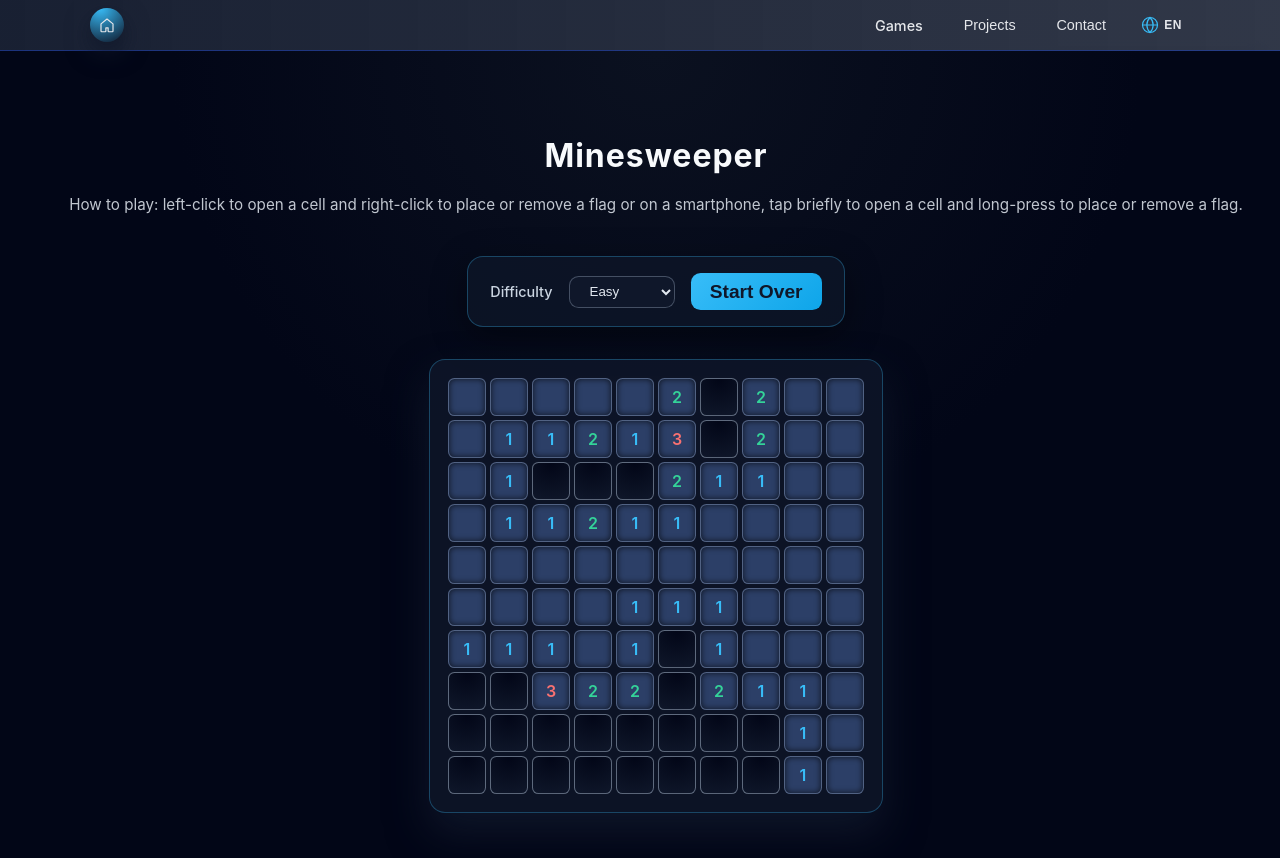
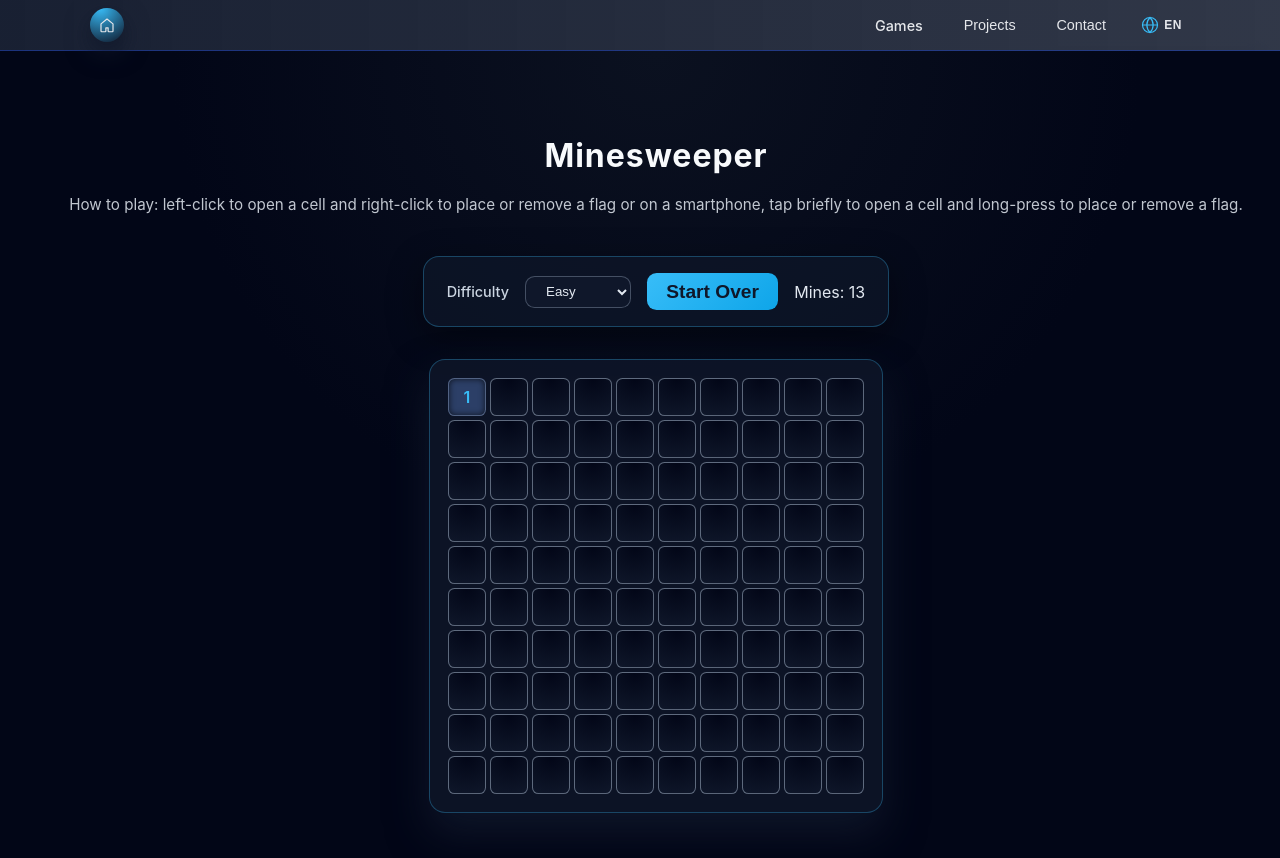
Before and after one commit to yehuda121/gamehub, a React (Create React App) app: page /Minesweeper in a window 1280 px wide. Both pictures are taken after a click on the element 467 px from the left and 396 px from the top of the page. Shown: the top 858 px of the page. Built offline with nearby package versions, Linux system fonts and the light colour scheme.

Commit message:
Added cool notifications insted of alert and num of mins

```diff
--- a/src/i18n/en.json
+++ b/src/i18n/en.json
@@ -107,7 +107,8 @@
         "buttonStartOver": "Start Over",
         "winMessage": "Congratulations! You won the game!",
         "loseMessage": "Game Over! You clicked on a mine.",
-        "mineAlt": "mine"
+        "mineAlt": "mine",
+        "minesRemainingLabel": "Mines"
     },
 
     "wizardArena": {
--- a/src/i18n/he.json
+++ b/src/i18n/he.json
@@ -114,7 +114,8 @@
         "buttonStartOver": "התחל משחק חדש",
         "winMessage": "כל הכבוד! ניצחת במשחק!",
         "loseMessage": "המשחק הסתיים! לחצת על מוקש.",
-        "mineAlt": "מוקש"
+        "mineAlt": "מוקש",
+        "minesRemainingLabel": "מוקשים"
     },
 
     "wizardArena": {
--- a/src/portfolio/games/Minesweeper/Minesweeper.js
+++ b/src/portfolio/games/Minesweeper/Minesweeper.js
@@ -1,141 +1,37 @@
-// export default Minesweeper;
+// Minesweeper.jsx / Minesweeper.js
 import React, { useState, useEffect } from "react";
 import "./Minesweeper.css";
 import { useTranslation } from "react-i18next";
+import Notification from "../../components/Notifications/Notification";
+import { createBoard, floodReveal, checkWin } from "./minesweeperLogic";
 
 const Minesweeper = () => {
-    // State variables
+  // Game state
   const [boardSize, setBoardSize] = useState(10);
-    const [numMines, setNumMines] = useState(10);
+  const [numMines, setNumMines] = useState(13);
   const [board, setBoard] = useState([]);
   const [gameOver, setGameOver] = useState(false);
   const [gameWon, setGameWon] = useState(false);
   const [difficulty, setDifficulty] = useState("easy");
+
   const { t } = useTranslation();
-    // Images
-    const backgroundImage = process.env.PUBLIC_URL + "/background-games.avif";
-    const flagImage = process.env.PUBLIC_URL + "/israel-flag-png.png";
-    const mineImage = process.env.PUBLIC_URL + "/mine.png";
 
-    // Directions for neighbor traversal (8 neighbors)
-    const directions = [
-        [-1, -1],
-        [-1, 0],
-        [-1, 1],
-        [0, -1],
-        [0, 1],
-        [1, -1],
-        [1, 0],
-        [1, 1],
-    ];
-
-    // Initialize board when component mounts or when size/mines change
+  // Initialize board when size or mine count changes
   useEffect(() => {
     initializeBoard();
     // eslint-disable-next-line react-hooks/exhaustive-deps
   }, [boardSize, numMines]);
 
-  // Function to create a fresh board with mines and adjacent counts
+  // Create a fresh board and reset game state
   const initializeBoard = () => {
-    const size = boardSize;
-    const mines = Math.min(numMines, size * size - 1); // safety guard
-
-    // Create empty board
-    const newBoard = Array.from({ length: size }, () =>
-      Array.from({ length: size }, () => ({
-        isMine: false,
-        isOpen: false,
-        isFlagged: false,
-        adjacentMines: 0,
-      }))
-    );
-
-    // Place mines randomly
-    let minesPlaced = 0;
-    while (minesPlaced < mines) {
-      const x = Math.floor(Math.random() * size);
-      const y = Math.floor(Math.random() * size);
-      if (!newBoard[x][y].isMine) {
-        newBoard[x][y].isMine = true;
-        minesPlaced++;
-      }
-    }
-
-    // Compute adjacent mine counts
-    for (let x = 0; x < size; x++) {
-      for (let y = 0; y < size; y++) {
-        if (newBoard[x][y].isMine) continue;
-
-        let count = 0;
-        for (const [dx, dy] of directions) {
-          const nx = x + dx;
-          const ny = y + dy;
-          if (
-            nx >= 0 &&
-            nx < size &&
-            ny >= 0 &&
-            ny < size &&
-            newBoard[nx][ny].isMine
-          ) {
-            count++;
-          }
-        }
-
-        newBoard[x][y].adjacentMines = count;
-      }
-    }
-
+    const safeMines = Math.min(numMines, boardSize * boardSize - 1);
+    const newBoard = createBoard(boardSize, safeMines);
     setBoard(newBoard);
     setGameOver(false);
     setGameWon(false);
   };
 
-  // Function to check win condition:
-  // Player wins if every non-mine cell is open.
-  const checkWin = (currentBoard) => {
-    for (let row of currentBoard) {
-      for (let cell of row) {
-        if (!cell.isMine && !cell.isOpen) {
-          return false;
-        }
-      }
-    }
-    setGameWon(true);
-    alert("Congratulations! You won the game!");
-    return true;
-  };
-
-  // Function to reveal a cell and expand if there are 0 adjacent mines
-  const floodReveal = (startX, startY, currentBoard) => {
-    const size = currentBoard.length;
-    const stack = [[startX, startY]];
-
-    while (stack.length > 0) {
-      const [x, y] = stack.pop();
-
-      if (
-        x < 0 ||
-        x >= size ||
-        y < 0 ||
-        y >= size ||
-        currentBoard[x][y].isOpen ||
-        currentBoard[x][y].isFlagged
-      ) {
-        continue;
-      }
-
-      currentBoard[x][y].isOpen = true;
-
-      // If no adjacent mines, continue to neighbors
-      if (currentBoard[x][y].adjacentMines === 0 && !currentBoard[x][y].isMine) {
-        for (const [dx, dy] of directions) {
-          stack.push([x + dx, y + dy]);
-        }
-      }
-    }
-  };
-
-  // Function to handle left-click on a cell
+  // Handle left-click: open a cell
   const handleClick = (x, y) => {
     if (gameOver || gameWon || !board.length) return;
 
@@ -154,7 +50,6 @@ const Minesweeper = () => {
     if (cell.isMine) {
       setGameOver(true);
 
-      // Reveal all mines
       for (let i = 0; i < size; i++) {
         for (let j = 0; j < size; j++) {
           if (currentBoard[i][j].isMine) {
@@ -164,17 +59,20 @@ const Minesweeper = () => {
       }
 
       setBoard(currentBoard);
-      alert("Game Over! You clicked on a mine.");
       return;
     }
 
-    // If not a mine -> reveal this cell and flood if needed
-    floodReveal(x, y, currentBoard);
+    // Reveal safe area
+    floodReveal(currentBoard, x, y);
     setBoard(currentBoard);
-    checkWin(currentBoard);
+
+    // Check win condition
+    if (checkWin(currentBoard)) {
+      setGameWon(true);
+    }
   };
 
-  // Function to handle right-click (flagging)
+  // Handle right-click: toggle flag
   const handleRightClick = (event, x, y) => {
     event.preventDefault();
     if (gameOver || gameWon || !board.length) return;
@@ -192,10 +90,9 @@ const Minesweeper = () => {
 
     cell.isFlagged = !cell.isFlagged;
     setBoard(currentBoard);
-    // We do not require flags for win condition, so we don't call checkWin here.
   };
 
-  // Function to handle difficulty level change
+  // Handle difficulty selection changes
   const handleDifficultyChange = (event) => {
     const selectedDifficulty = event.target.value;
     setDifficulty(selectedDifficulty);
@@ -217,6 +114,17 @@ const Minesweeper = () => {
         break;
     }
   };
+
+  // Count flags and remaining mines (can be negative by request)
+  const flagsPlaced = board.length ? board.reduce(
+    (acc, row) => acc + row.filter((cell) => cell.isFlagged).length, 0) : 0;
+  const minesRemaining = numMines - flagsPlaced;
+
+  // Notification content
+  const notificationType = gameWon ? "success" : gameOver ? "error" : null;
+  const notificationMessage = gameWon
+    ? t("minesweeper.winMessage") : gameOver
+    ? t("minesweeper.loseMessage") : "";
 
   return (
     <div className="ms-page">
@@ -244,7 +152,15 @@ const Minesweeper = () => {
         <button className="ms-btn" onClick={initializeBoard}>
           {t("minesweeper.buttonStartOver")}
         </button>
+
+        <div className="ms-mines-remaining">
+          {t("minesweeper.minesRemainingLabel")}: {minesRemaining}
         </div>
+      </div>
+
+      {notificationType && (
+        <Notification type={notificationType} message={notificationMessage} />
+      )}
 
       <div className="ms-board">
         {board.map((row, x) => (
@@ -266,7 +182,11 @@ const Minesweeper = () => {
                 ) : null}
 
                 {cell.isOpen && cell.isMine && (
-                  <img src="/mine.png" alt="mine" className="ms-mine-img" />
+                  <img
+                    src="/mine.png"
+                    alt={t("minesweeper.mineAlt")}
+                    className="ms-mine-img"
+                  />
                 )}
               </div>
             ))}
--- a/src/portfolio/games/Snake/Snake.js
+++ b/src/portfolio/games/Snake/Snake.js
@@ -1,135 +1,120 @@
-import React, { useState, useEffect, useRef } from 'react';
-import './Snake.css';
-import { useTranslation } from 'react-i18next';
-
-const ROWS = 20;
-const COLS = 20;
-const CELL_SIZE = 20;
-const INITIAL_SPEED = 200;
-const SPEED_INCREMENT = 10;
-const SPEED_THRESHOLD = 5;
-
-const Direction = {
-    UP: 'UP',
-    DOWN: 'DOWN',
-    LEFT: 'LEFT',
-    RIGHT: 'RIGHT',
-};
-
-const generateRandomFood = (snake) => {
-    let newFood;
-    do {
-        newFood = {
-            x: Math.floor(Math.random() * COLS),
-            y: Math.floor(Math.random() * ROWS),
-        };
-    } while (snake.some(segment => segment.x === newFood.x && segment.y === newFood.y));
-    return newFood;
-};
-
-const generateMatrix = (snake, food) => {
-    const matrix = Array.from({ length: ROWS }, () => Array(COLS).fill(0));
-    snake.forEach(segment => {
-        if (segment.y >= 0 && segment.y < ROWS && segment.x >= 0 && segment.x < COLS) {
-            matrix[segment.y][segment.x] = 1;
-        }
-    });
-    if (food.y >= 0 && food.y < ROWS && food.x >= 0 && food.x < COLS) {
-        matrix[food.y][food.x] = 2;
-    }
-    return matrix;
-};
+// Snake.jsx / Snake.js
+import React, { useState, useEffect, useRef } from "react";
+import "./Snake.css";
+import { useTranslation } from "react-i18next";
+import {
+  ROWS,
+  COLS,
+  INITIAL_SPEED,
+  SPEED_INCREMENT,
+  SPEED_THRESHOLD,
+  Direction,
+  INITIAL_SNAKE,
+} from "./snakeConstants";
+import { generateRandomFood, generateMatrix } from "./snakeUtils";
+import { getNewHeadPosition, checkCollision, checkEatingFood} from "./snakeLogic";
 
 const Snake = () => {
-    const [snake, setSnake] = useState([{ x: 10, y: 10 }, { x: 9, y: 10 }]);
-    const [food, setFood] = useState(generateRandomFood([{ x: 10, y: 10 }, { x: 9, y: 10 }]));
+  // Game state
+  const [snake, setSnake] = useState(INITIAL_SNAKE);
+  const [food, setFood] = useState(generateRandomFood(INITIAL_SNAKE));
   const [direction, setDirection] = useState(Direction.RIGHT);
   const [speed, setSpeed] = useState(INITIAL_SPEED);
   const [gameOver, setGameOver] = useState(false);
   const [foodsEaten, setFoodsEaten] = useState(0);
+  const [bestScore, setBestScore] = useState(0);
+  // Refs for loop and input
   const gameLoop = useRef(null);
   const directionQueue = useRef([]);
-    const [bestScore, setBestScore] = useState(0);
+  const touchStartX = useRef(null);
+  const touchStartY = useRef(null);
   const { t } = useTranslation();
 
-    // ----------------------------
+  // Backend calls: best score
+  // Fetch best score from backend
   const fetchBestScore = async () => {
     try {
-        const res = await fetch('/api/snake/best-score');
-        if (!res.ok) {
-            console.log("!res.ok");
-            return;
-        }
+      const res = await fetch("/api/snake/best-score");
+      if (!res.ok) return;
+
       const data = await res.json();
-        if (typeof data.bestScore === 'number') {
+      if (typeof data.bestScore === "number") {
         setBestScore(data.bestScore);
       }
     } catch (err) {
-        console.error('Failed to fetch best score', err);
+      console.error("Failed to fetch best score", err);
     }
   };
 
+  // Submit current score on game over
   const submitScore = async (score) => {
     try {
-            const res = await fetch('/api/snake/submit-score', {
-                method: 'POST',
-                headers: { 'Content-Type': 'application/json' },
+      const res = await fetch("/api/snake/submit-score", {
+        method: "POST",
+        headers: { "Content-Type": "application/json" },
         body: JSON.stringify({ score }),
       });
+
       if (!res.ok) return;
+
       const data = await res.json();
-            if (typeof data.bestScore === 'number') {
+      if (typeof data.bestScore === "number") {
         setBestScore(data.bestScore);
       }
     } catch (err) {
-            console.error('Failed to submit score', err);
+      console.error("Failed to submit score", err);
     }
   };
 
+  // Initial best score load
   useEffect(() => {
     fetchBestScore();
   }, []);
 
+  // Submit score when game ends
   useEffect(() => {
     if (gameOver) {
       submitScore(foodsEaten);
     }
   }, [gameOver, foodsEaten]);
 
-
-
+  // Keyboard input (arrows)
   useEffect(() => {
     const handleKeyDown = (e) => {
       let newDirection = direction;
+
       e.preventDefault();
+
       switch (e.key) {
-                case 'ArrowUp':
+        case "ArrowUp":
           if (direction !== Direction.DOWN) newDirection = Direction.UP;
           break;
-                case 'ArrowDown':
+        case "ArrowDown":
           if (direction !== Direction.UP) newDirection = Direction.DOWN;
           break;
-                case 'ArrowLeft':
+        case "ArrowLeft":
           if (direction !== Direction.RIGHT) newDirection = Direction.LEFT;
           break;
-                case 'ArrowRight':
+        case "ArrowRight":
           if (direction !== Direction.LEFT) newDirection = Direction.RIGHT;
           break;
         default:
           break;
       }
-            if (directionQueue.current[directionQueue.current.length - 1] !== newDirection) {
+
+      if (
+        directionQueue.current[directionQueue.current.length - 1] !==
+        newDirection
+      ) {
         directionQueue.current.push(newDirection);
       }
     };
 
-        window.addEventListener('keydown', handleKeyDown);
-
-        return () => {
-            window.removeEventListener('keydown', handleKeyDown);
-        };
+    window.addEventListener("keydown", handleKeyDown);
+    return () => window.removeEventListener("keydown", handleKeyDown);
   }, [direction]);
 
+  // Touch input (swipe)
   useEffect(() => {
     const handleTouchStart = (e) => {
       const touch = e.touches[0];
@@ -138,7 +123,7 @@ const Snake = () => {
     };
 
     const handleTouchMove = (e) => {
-            if (!touchStartX.current || !touchStartY.current) return;
+      if (touchStartX.current == null || touchStartY.current == null) return;
 
       const touch = e.touches[0];
       const diffX = touch.clientX - touchStartX.current;
@@ -147,12 +132,14 @@ const Snake = () => {
       let newDirection = direction;
 
       if (Math.abs(diffX) > Math.abs(diffY)) {
+        // Horizontal swipe
         if (diffX > 0 && direction !== Direction.LEFT) {
           newDirection = Direction.RIGHT;
         } else if (diffX < 0 && direction !== Direction.RIGHT) {
           newDirection = Direction.LEFT;
         }
       } else {
+        // Vertical swipe
         if (diffY > 0 && direction !== Direction.UP) {
           newDirection = Direction.DOWN;
         } else if (diffY < 0 && direction !== Direction.DOWN) {
@@ -160,109 +147,92 @@ const Snake = () => {
         }
       }
 
-            if (directionQueue.current[directionQueue.current.length - 1] !== newDirection) {
+      if (
+        directionQueue.current[directionQueue.current.length - 1] !==
+        newDirection
+      ) {
         directionQueue.current.push(newDirection);
       }
 
       touchStartX.current = null;
       touchStartY.current = null;
-            e.preventDefault();  // Prevent the default action
+
+      e.preventDefault();
     };
 
-        window.addEventListener('touchstart', handleTouchStart);
-        window.addEventListener('touchmove', handleTouchMove, { passive: false }); // Add passive: false here
+    window.addEventListener("touchstart", handleTouchStart);
+    window.addEventListener("touchmove", handleTouchMove, { passive: false });
 
     return () => {
-            window.removeEventListener('touchstart', handleTouchStart);
-            window.removeEventListener('touchmove', handleTouchMove);
+      window.removeEventListener("touchstart", handleTouchStart);
+      window.removeEventListener("touchmove", handleTouchMove);
     };
   }, [direction]);
 
-    const touchStartX = useRef(null);
-    const touchStartY = useRef(null);
-
+  // Move snake one step
   const moveSnake = () => {
     setSnake((prevSnake) => {
       const head = prevSnake[0];
+
+      // Use queued direction if exists
       let newDirection = direction;
-
       if (directionQueue.current.length > 0) {
         newDirection = directionQueue.current.shift();
         setDirection(newDirection);
       }
 
-            let newHead;
+      // Compute new head position using pure logic helper
+      const newHead = getNewHeadPosition(head, newDirection);
 
-            switch (newDirection) {
-                case Direction.UP:
-                    newHead = { x: head.x, y: head.y - 1 };
-                    break;
-                case Direction.DOWN:
-                    newHead = { x: head.x, y: head.y + 1 };
-                    break;
-                case Direction.LEFT:
-                    newHead = { x: head.x - 1, y: head.y };
-                    break;
-                case Direction.RIGHT:
-                    newHead = { x: head.x + 1, y: head.y };
-                    break;
-                default:
-                    break;
-            }
-
-            if (newHead.x < 0 || newHead.x >= COLS || newHead.y < 0 || newHead.y >= ROWS) {
+      // Basic wall collision check (redundant but safe with checkCollision)
+      if (
+        newHead.x < 0 ||
+        newHead.x >= COLS ||
+        newHead.y < 0 ||
+        newHead.y >= ROWS
+      ) {
         setGameOver(true);
         clearInterval(gameLoop.current);
         return prevSnake;
       }
 
-            const newSnake = [newHead, ...prevSnake.slice(0, -1)];
-            return newSnake;
+      // Move the snake forward: new head + previous body (without last segment)
+      return [newHead, ...prevSnake.slice(0, -1)];
     });
   };
 
-    const growSnake = () => {
+  // Game loop: collisions & eating
+  // eslint-disable-next-line react-hooks/exhaustive-deps
+  useEffect(() => {
+    // Collision with wall or self (pure logic)
+    if (checkCollision(snake)) {
+      setGameOver(true);
+      clearInterval(gameLoop.current);
+    } else if (checkEatingFood(snake, food)) {
+      // Grow the snake by duplicating the last segment
       setSnake((prevSnake) => {
         const tail = prevSnake[prevSnake.length - 1];
-            const newTail = { x: tail.x, y: tail.y };
-            return [...prevSnake, newTail];
+        return [...prevSnake, { x: tail.x, y: tail.y }];
       });
-    };
 
-    const increaseSpeed = () => {
-        setSpeed((prevSpeed) => Math.max(50, prevSpeed - SPEED_INCREMENT));
-    };
+      // Spawn new food
+      setFood(generateRandomFood(snake));
 
-    const isCollided = () => {
-        const head = snake[0];
-        return (
-            head.x < 0 ||
-            head.x >= COLS ||
-            head.y < 0 ||
-            head.y >= ROWS ||
-            snake.slice(1).some((segment) => segment.x === head.x && segment.y === head.y)
+      // Update score and possibly increase speed
+      setFoodsEaten((prev) => {
+        const next = prev + 1;
+        if (next % SPEED_THRESHOLD === 0) {
+          setSpeed((prevSpeed) =>
+            Math.max(50, prevSpeed - SPEED_INCREMENT)
           );
-    };
+        }
+        return next;
+      });
+    }
+  }, [snake, food]);
 
-    const isEatingFood = () => {
-        const head = snake[0];
-        return head.x === food.x && head.y === food.y;
-    };
-
-    useEffect(() => {
-        if (isCollided()) {
-            setGameOver(true);
-            clearInterval(gameLoop.current);
-        } else if (isEatingFood()) {
-            growSnake();
-            setFood(generateRandomFood(snake));
-            setFoodsEaten((prevFoodsEaten) => prevFoodsEaten + 1);
-            if ((foodsEaten + 1) % SPEED_THRESHOLD === 0) {
-                increaseSpeed();
-            }
-        }
-    }, [snake, foodsEaten, food]);
-
+  // Main game interval
+  // eslint-disable-next-line react-hooks/exhaustive-deps
   useEffect(() => {
     if (!gameOver) {
       clearInterval(gameLoop.current);
@@ -274,6 +244,7 @@ const Snake = () => {
     }
   }, [speed, gameOver, direction]);
 
+  // Render grid cells
   const renderGrid = () => {
     const matrix = generateMatrix(snake, food);
     const cells = [];
@@ -284,17 +255,21 @@ const Snake = () => {
         cells.push(
           <div
             key={`${row}-${col}`}
-                        className={`cell ${value === 1 ? 'snake' : ''} ${value === 2 ? 'food' : ''}`}
+            className={`cell ${value === 1 ? "snake" : ""} ${
+              value === 2 ? "food" : ""
+            }`}
           ></div>
         );
       }
     }
+
     return cells;
   };
 
+  // Restart the game
   const restartGame = () => {
-        setSnake([{ x: 10, y: 10 }, { x: 9, y: 10 }]);
-        setFood(generateRandomFood([{ x: 10, y: 10 }, { x: 9, y: 10 }]));
+    setSnake(INITIAL_SNAKE);
+    setFood(generateRandomFood(INITIAL_SNAKE));
     setDirection(Direction.RIGHT);
     setSpeed(INITIAL_SPEED);
     setGameOver(false);
@@ -303,35 +278,41 @@ const Snake = () => {
   };
 
   return (
-        <div className="snake-game" dir='ltr'>
+    <div className="snake-game" dir="ltr">
       <div className="snake-card">
+        {/* Header: title + instructions */}
         <div className="snake-header">
-                    <h2>{t('snake.title')}</h2>
-                    <p>{t('snake.subtitle')}</p>
+          <h2>{t("snake.title")}</h2>
+          <p>{t("snake.subtitle")}</p>
         </div>
 
-                <div
-                    className="grid"
-                    style={{ '--rows': ROWS, '--cols': COLS }}
-                >
+        {/* Game grid */}
+        <div className="grid" style={{ "--rows": ROWS, "--cols": COLS }}>
           {renderGrid()}
         </div>
 
+        {/* Footer: score */}
         <div className="snake-footer">
-                    <span className="snake-score">{t('snake.scoreLabel')}: {foodsEaten}</span>
-                    {/* <span className="snake-best">{t('snake.bestLabel')}: {bestScore}</span> */}
+          <span className="snake-score">
+            {t("snake.scoreLabel")}: {foodsEaten}
+          </span>
+          {/* best score
+          <span className="snake-best">
+            {t("snake.bestLabel")}: {bestScore}
+          </span>
+          */}
         </div>
 
+        {/* Game over overlay */}
         {gameOver && (
           <div className="overlay">
-                        <h1>{t('snake.gameOverTitle')}</h1>
-                        <button onClick={restartGame}>{t('snake.restartButton')}</button>
+            <h1>{t("snake.gameOverTitle")}</h1>
+            <button onClick={restartGame}>{t("snake.restartButton")}</button>
           </div>
         )}
       </div>
     </div>
   );
-
 };
 
 export default Snake;
```
Lines whose indentation alone changed are shown as unchanged.
